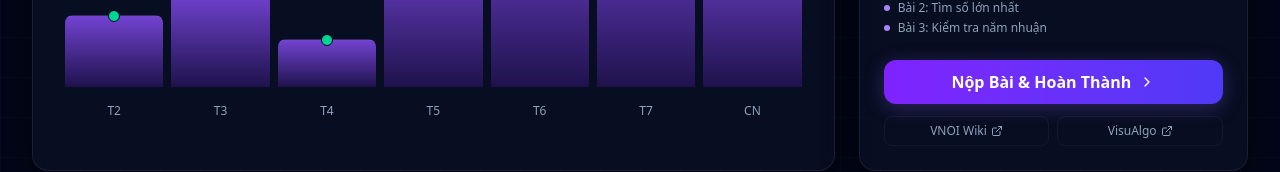
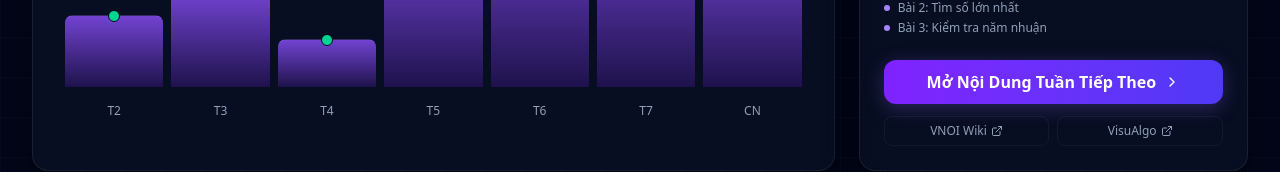
Before and after one commit to ngothoinhan-maker/susu-cpp-mastery, a Next.js app: page / in a window 1280 px wide. Shown: the part 603-775 px from the top of the page. Built offline with nearby package versions, Linux system fonts and the light colour scheme.

Commit message:
style: rename complete week button label to Open Next Week Content for better onboarding

```diff
--- a/src/app/page.tsx
+++ b/src/app/page.tsx
@@ -273,7 +273,7 @@ export default function Dashboard() {
                   onClick={() => completeWeek(activeWeek)}
                   className="w-full flex items-center justify-center gap-2 px-4 py-2.5 bg-gradient-to-r from-violet-600 to-indigo-600 hover:from-violet-500 hover:to-indigo-500 text-white font-semibold rounded-xl transition-all shadow-[0_4px_20px_0_rgba(139,92,246,0.3)] active:scale-95 cursor-pointer"
                 >
-                  <span>Nộp Bài & Hoàn Thành</span>
+                  <span>Mở Nội Dung Tuần Tiếp Theo</span>
                   <ChevronRight className="w-4 h-4" />
                 </button>
               )}
```
